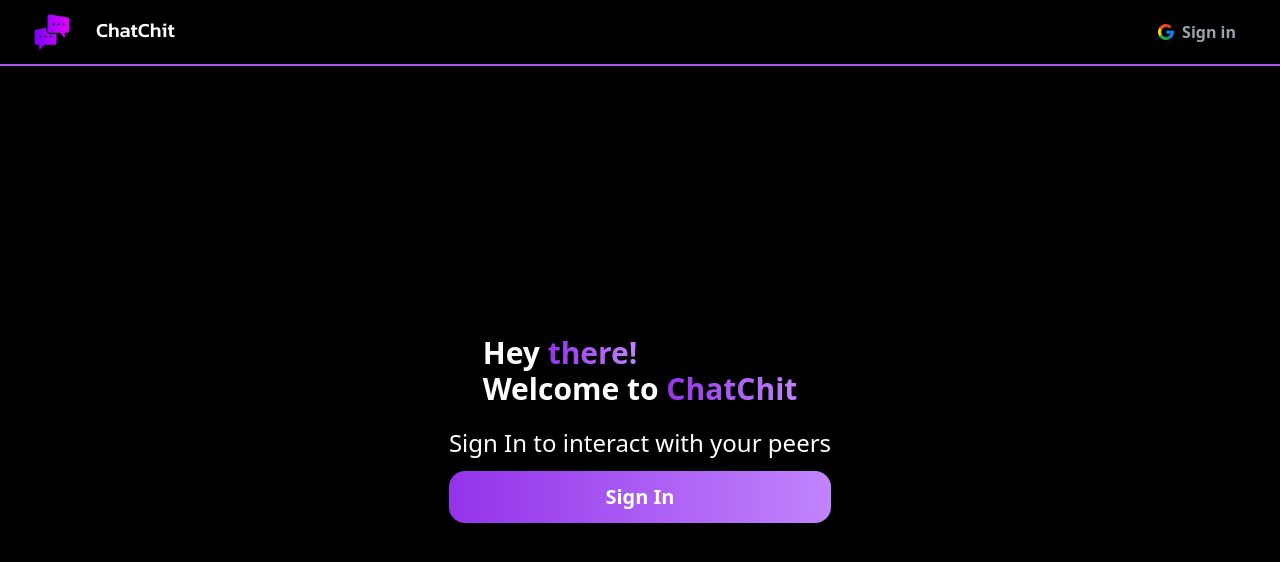
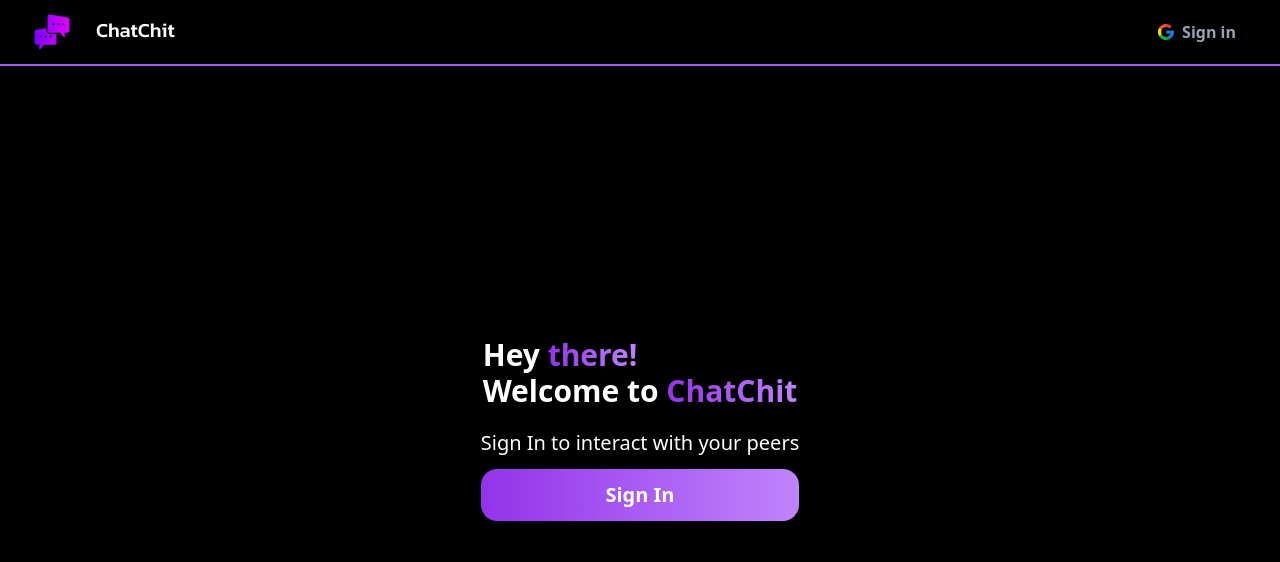
Before and after one commit to ruchircodes24/ChatApp, a React (Vite) app: page / in a window 1280 px wide. Shown: the top 562 px of the page. Built offline with nearby package versions, Linux system fonts and the light colour scheme; no server answers; a web font is replaced by a local one.

Commit message:
added Sign in functionality to the Sign in button

```diff
--- a/src/components/Welcome.jsx
+++ b/src/components/Welcome.jsx
@@ -1,6 +1,12 @@
 import React from 'react'
+import {auth} from '../firebase'
+import { GoogleAuthProvider, signInWithRedirect } from 'firebase/auth'
 
 function Welcome() {
+  const googleSignIn = () => {
+    const provider = new GoogleAuthProvider()
+    signInWithRedirect(auth, provider)
+  }
   return (
     <>
       <div className='flex flex-grow flex-col justify-center items-center h-screen bg-black text-white'>
@@ -8,8 +14,9 @@ function Welcome() {
           <h1 className='text-3xl font-bold text-white t '>Hey <span className='text-transparent bg-clip-text bg-gradient-to-r from-purple-600 to-purple-400'>there!</span><br /> Welcome to <span className='text-transparent bg-clip-text bg-gradient-to-r from-purple-600 to-purple-400'>ChatChit</span></h1>
         </div>
         <div className='flex justify-center py-2 flex-col items-center w-fit'>
-          <p className='py-3 text-2xl'>Sign In to interact with your peers</p>
-          <button className='bg-transparent bg-gradient-to-r from-purple-600 to-purple-400  py-3 w-full rounded-2xl font-bold text-xl'>Sign In</button>
+          <p className='py-3 text-xl'>Sign In to interact with your peers</p>
+          <button className='bg-transparent bg-gradient-to-r from-purple-600 to-purple-400  py-3 w-full rounded-2xl font-bold text-xl'
+          onClick={googleSignIn}>Sign In</button>
         </div>
       </div>
     </>
```
